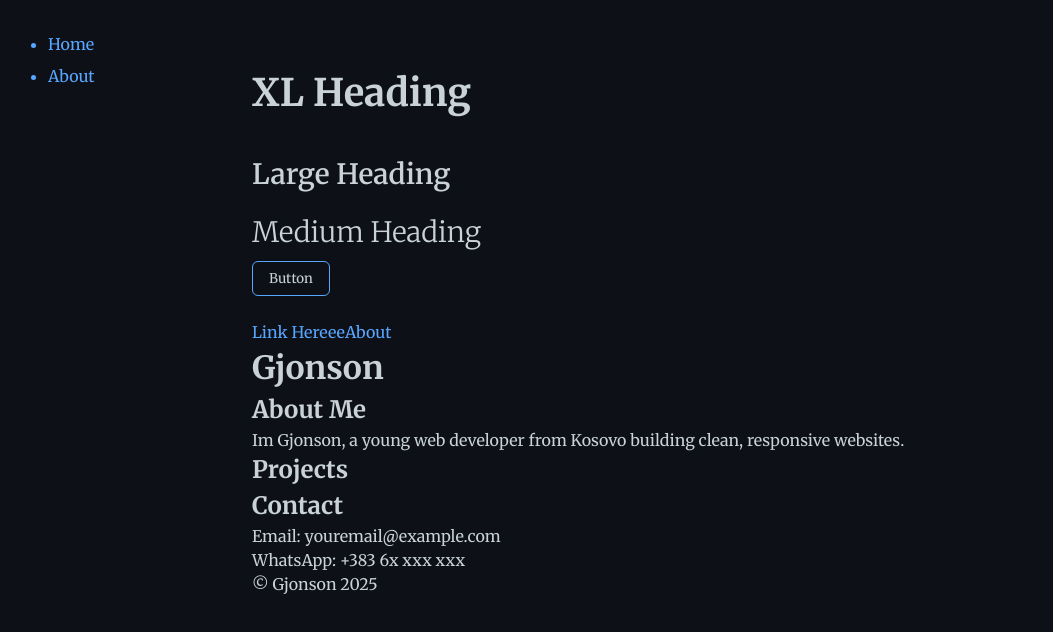
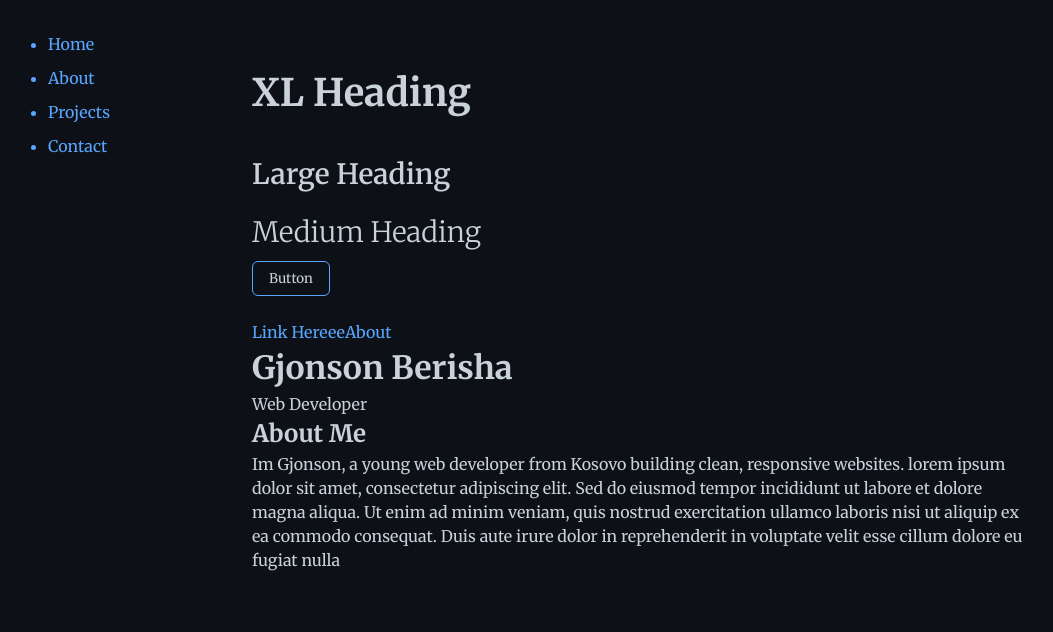
Before and after one commit to Johnson-Berisha/gjonson-portfolio, a Next.js app: page / in a window 1280 px wide. Shown: the top 632 px of the page, without its empty margins (0-1053 px from the left). Built offline with nearby package versions, Linux system fonts and the light colour scheme.

Commit message:
3rd commit

```diff
--- a/design/components/link/link.js
+++ b/design/components/link/link.js
@@ -1,3 +1,3 @@
 export default function Link({ href, children, className = "" }) {
-  return <div className={`link ${className}`}>hello</div>;
+  return <div className={`link ${className}`}> hello</div>;
 }
--- a/design/components/nav/nav.js
+++ b/design/components/nav/nav.js
@@ -1,15 +1,32 @@
-import Link from 'next/link';
+import Link from "next/link";
 
 export default function Nav() {
   return (
     <nav>
       <ul>
         <li>
-        <Link href="/" className="link">Home
-        </Link>
+          <Link href="/" className="link">
+            Home
+            <div className="underline shorter-underline"></div>
+          </Link>
         </li>
         <li>
-        <Link href="/about" className="link">About</Link>
+          <Link href="/about" className="link">
+            About
+            <div className="underline shorter-underline"></div>
+          </Link>
+        </li>
+        <li>
+          <Link href="/projects" className="link">
+            Projects
+            <div className="underline longer-underline"></div>
+          </Link>
+        </li>
+        <li>
+          <Link href="/contact" className="link">
+            Contact
+            <div className="underline longer-underline"></div>
+          </Link>
         </li>
       </ul>
     </nav>
--- /dev/null
+++ b/design/components/progressbar/progressbar.js
@@ -0,0 +1,26 @@
+"use client";
+
+import { useEffect } from "react";
+
+export default function ProgressBar() {
+  useEffect(() => {
+    const progressBar = document.getElementById("progress-bar");
+    const updateProgressBar = () => {
+      const scrollTop = window.scrollY || document.documentElement.scrollTop;
+      const windowHeight =
+        document.documentElement.scrollHeight -
+        document.documentElement.clientHeight;
+      const scrollPercentage = (scrollTop / windowHeight) * 100;
+      progressBar.style.width = `${scrollPercentage}%`;
+    };
+
+    window.addEventListener("scroll", updateProgressBar);
+    updateProgressBar(); // Initial call to set the progress bar on load
+
+    return () => {
+      window.removeEventListener("scroll", updateProgressBar);
+    };
+  }, []);
+
+  return <div id="progress-bar" className="progress-bar" />;
+}
--- a/src/app/globals.css
+++ b/src/app/globals.css
@@ -1,4 +1,4 @@
-@import url('https://fonts.googleapis.com/css2?family=Merriweather:ital,opsz,wght@0,18..144,300..900;1,18..144,300..900&display=swap');
+@import url("https://fonts.googleapis.com/css2?family=Merriweather:ital,opsz,wght@0,18..144,300..900;1,18..144,300..900&display=swap");
 
 :root {
   /* colors */
@@ -11,7 +11,7 @@
   --color-accent-20: rgba(121, 193, 255, 0.151);
 
   /* typography */
-  --font-body: 'Merriweather', serif;
+  --font-body: "Merriweather", serif;
   --font-size-base: 16px;
   --font-size-lg: 28px;
   --font-size-xl: 38px;
@@ -26,8 +26,7 @@
   --transition: 0.3s ease;
 }
 
-
-*{
+* {
   margin: 0;
   padding: 0;
   box-sizing: border-box;
@@ -36,7 +35,7 @@
 body {
   background-color: var(--color-bg);
   color: var(--color-text);
-  font-family: 'Merriweather', serif;
+  font-family: "Merriweather", serif;
   font-size: 16px;
   line-height: 1.5;
   display: flex;
@@ -96,9 +95,8 @@ body {
 
 /* ============= */
 
-
 main {
-  max-width:840px;
+  max-width: 840px;
   width: 100%;
   padding: 4rem 2rem;
 }
@@ -120,7 +118,9 @@ nav li {
   cursor: pointer;
 }
 
-nav ul, nav li::marker { /* both since ::marekr is not supported everywhere */
+nav ul,
+nav li::marker {
+  /* both since ::marekr is not supported everywhere */
   color: var(--color-accent);
 }
 
@@ -131,25 +131,34 @@ nav ul, nav li::marker { /* both since ::marekr is not supported everywhere */
   transition: width var(--transition);
 }
 
-nav a {
+nav link {
   color: var(--color-accent);
   text-decoration: none;
 }
 
-nav a:hover {
+nav link:hover {
   color: var(--color-accent-hover);
 }
 
+nav li:hover .longer-underline {
+  width: 100%;
+}
 
-
-nav li:hover .u1 {
+nav li:hover .shorter-underline {
   width: 80%;
 }
 
-nav li:hover .u2 {
+/* Progress Bar */
+
+.progress-bar {
+  position: fixed;
+  left: 0;
+  top: 0;
+  height: 3px;
   width: 100%;
+  background-color: var(--color-text);
 }
 
-nav li:hover .u3 {
-  width: 95%;
+#about {
+  margin-bottom: 40rem;
 }
--- a/src/app/layout.js
+++ b/src/app/layout.js
@@ -1,6 +1,7 @@
 import { Geist, Geist_Mono } from "next/font/google";
 import "./globals.css";
 import Nav from "@/components/nav/nav";
+import ProgressBar from "@/components/progressbar/progressbar";
 
 const geistSans = Geist({
   variable: "--font-geist-sans",
@@ -22,6 +23,7 @@ export default function RootLayout({ children }) {
     <html lang="en">
       <body className={`${geistSans.variable} ${geistMono.variable}`}>
         {children}
+        <ProgressBar />
         <Nav />
       </body>
     </html>
--- a/src/app/page.js
+++ b/src/app/page.js
@@ -1,6 +1,5 @@
 // import Link from "../../design/components/link/link";
 import Link from "next/link";
-
 
 export default function Home() {
   return (
@@ -8,23 +7,34 @@ export default function Home() {
       <h1 className="heading-xl">XL Heading</h1>
       <h1 className="heading-lg">Large Heading</h1>
       <h1 className="heading-md">Medium Heading</h1>
-<button className="btn">Button</button>
-<br /><br />
-    <a href="#" className="link">Link Hereee</a>
+      <button className="btn">Button</button>
+      <br />
+      <br />
+      <a href="#" className="link">
+        Link Hereee
+      </a>
 
-{/* <Link href="#" className="link">hello</Link> */}
-<Link href="/about" className="link">About</Link>
-
+      {/* <Link href="#" className="link">hello</Link> */}
+      <Link href="/about" className="link">
+        About
+      </Link>
 
       <header>
-        <h1>Gjonson</h1>
+        <h1>Gjonson Berisha</h1>
+        <p>Web Developer</p>
       </header>
-
-
 
       <section id="about">
         <h2>About Me</h2>
-        <p>Im Gjonson, a young web developer from Kosovo building clean, responsive websites.</p>
+        <p>
+          Im Gjonson, a young web developer from Kosovo building clean,
+          responsive websites. lorem ipsum dolor sit amet, consectetur
+          adipiscing elit. Sed do eiusmod tempor incididunt ut labore et dolore
+          magna aliqua. Ut enim ad minim veniam, quis nostrud exercitation
+          ullamco laboris nisi ut aliquip ex ea commodo consequat. Duis aute
+          irure dolor in reprehenderit in voluptate velit esse cillum dolore eu
+          fugiat nulla
+        </p>
       </section>
 
       <section id="projects">
```
